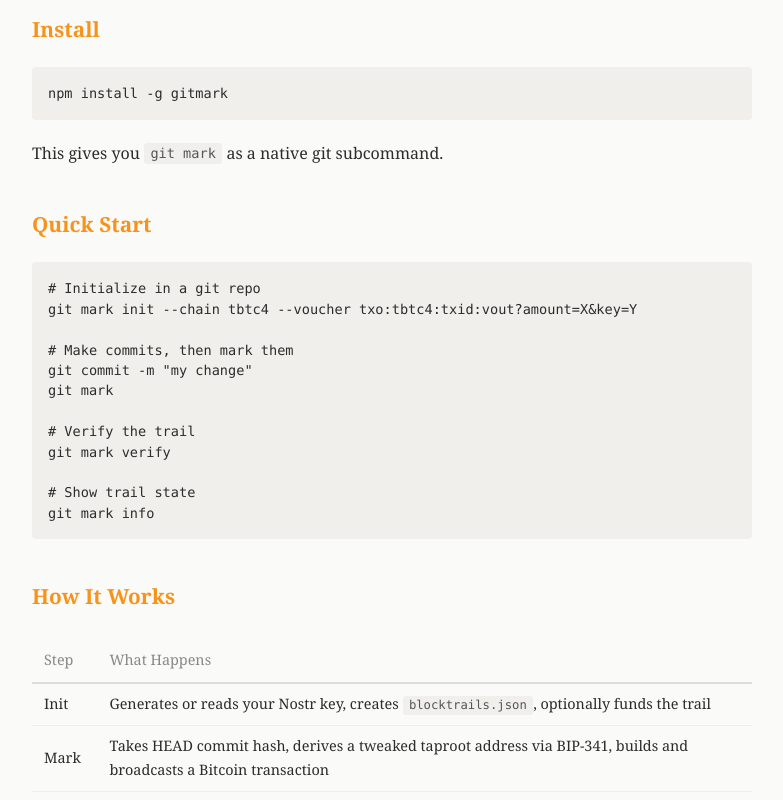
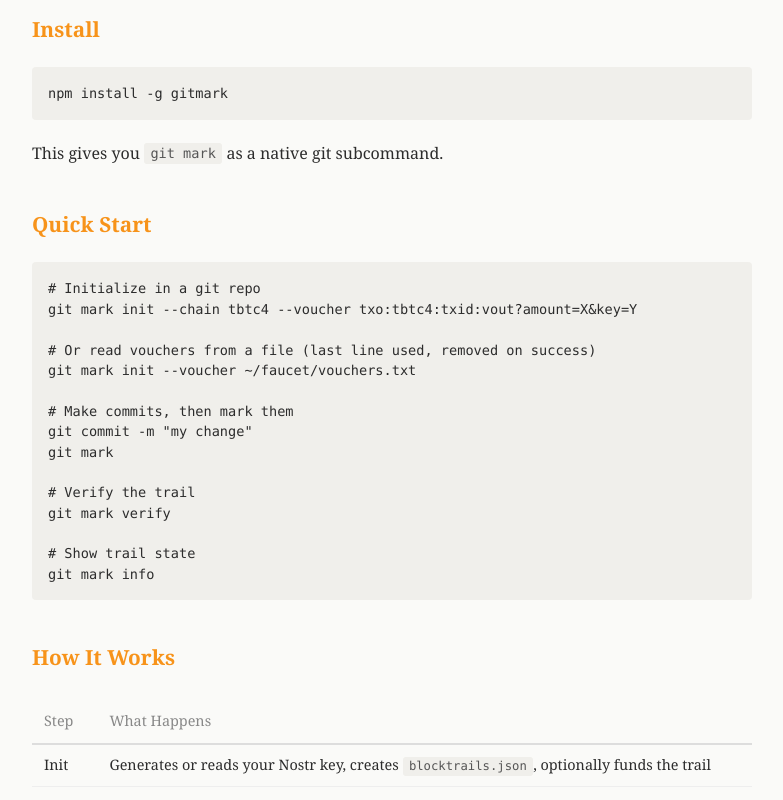
Before and after one commit to solidpayorg/gitmark, a website: page index.html in a window 1280 px wide. Shown: the part 457-1257 px from the top of the page, without its empty margins (248-1031 px from the left). Drawn offline with Linux system fonts and the light colour scheme.

Commit message:
docs: mention voucher file support in index.html

```diff
--- a/index.html
+++ b/index.html
@@ -67,6 +67,9 @@
 
 <pre># Initialize in a git repo
 git mark init --chain tbtc4 --voucher txo:tbtc4:txid:vout?amount=X&amp;key=Y
+
+# Or read vouchers from a file (last line used, removed on success)
+git mark init --voucher ~/faucet/vouchers.txt
 
 # Make commits, then mark them
 git commit -m "my change"
```
